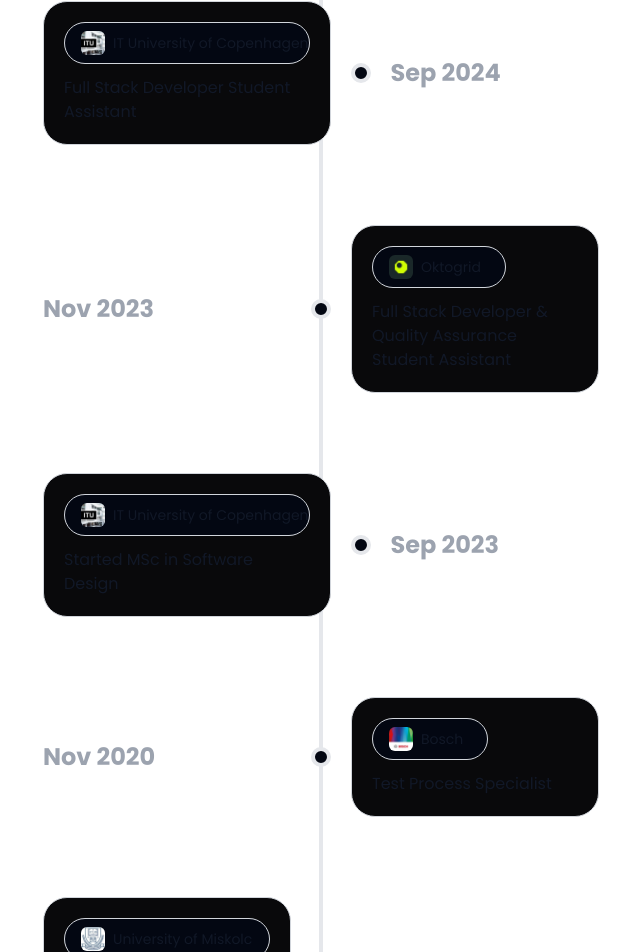
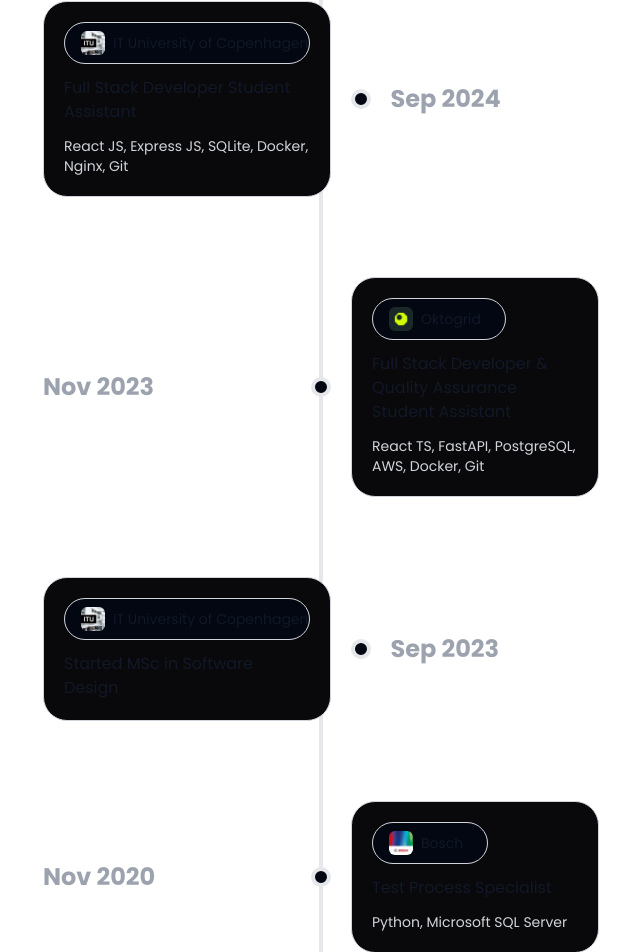
Before and after one commit to benceluzsinszky/portfolio, a React (Vite) app: page / in a window 1280 px wide. Shown: the part 1137-2089 px from the top of the page, without its empty margins (319-959 px from the left). Built offline with nearby package versions, Linux system fonts and the light colour scheme; no server answers.

Commit message:
update journey with technologies

```diff
--- a/src/components/journey/Journey.tsx
+++ b/src/components/journey/Journey.tsx
@@ -17,12 +17,14 @@ export default function Journey() {
           icon={ITULogo}
           title="IT University of Copenhagen"
           description="Full Stack Developer Student Assistant"
+          techStack="React JS, Express JS, SQLite, Docker, Nginx, Git"
         />
         <JourneyItem
           date="Nov 2023"
           icon={OktogridLogo}
           title="Oktogrid"
           description="Full Stack Developer & Quality Assurance Student Assistant"
+          techStack="React TS, FastAPI, PostgreSQL, AWS, Docker, Git"
           swapped
         />
         <JourneyItem
@@ -36,6 +38,7 @@ export default function Journey() {
           icon={BoschLogo}
           title="Bosch"
           description="Test Process Specialist"
+          techStack="Python, Microsoft SQL Server"
           swapped
         />
         <JourneyItem
--- a/src/components/journey/JourneyItem.tsx
+++ b/src/components/journey/JourneyItem.tsx
@@ -1,3 +1,4 @@
+import { HoverCard } from "@mantine/core";
 import ShowCase from "../ShowCase";
 
 type JourneyItemProps = {
@@ -6,6 +7,7 @@ type JourneyItemProps = {
   title: string;
   description: string;
   swapped?: boolean;
+  techStack?: string;
 };
 
 export default function JourneyItem({
@@ -14,11 +16,17 @@ export default function JourneyItem({
   title,
   description,
   swapped,
+  techStack,
 }: JourneyItemProps) {
   const viewShowCase = () => {
     return (
       <ShowCase title={title} icon={icon}>
         <p>{description}</p>
+        {techStack && (
+          <div>
+            <p className="mt-3 text-sm text-gray-300">{techStack}</p>
+          </div>
+        )}
       </ShowCase>
     );
   };
```
